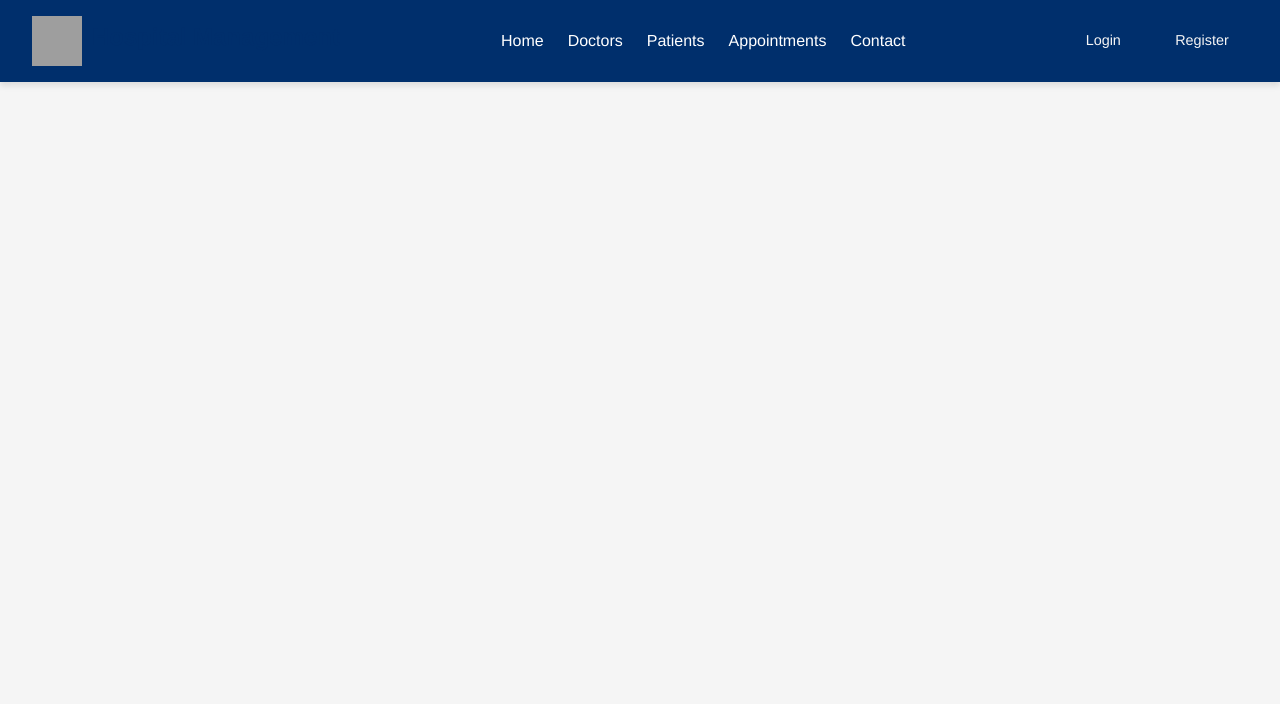
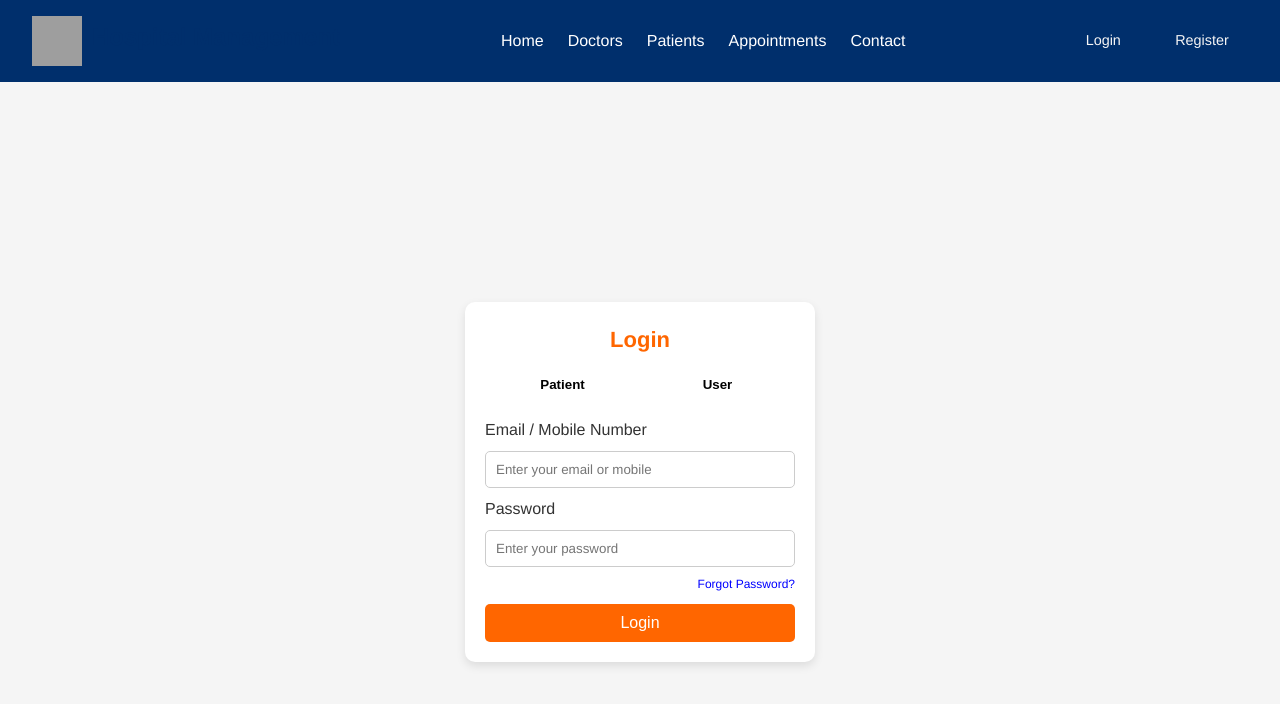
Before and after one commit to MdMohsinHaider/Hospital-Managemnet-System, a React (Vite) app: page /Login in a window 1280 px wide. Shown: the top 704 px of the page. Built offline with nearby package versions, Linux system fonts and the light colour scheme; grey boxes are pictures that could not be loaded.

Commit message:
login and css

```diff
--- a/src/ElRouter/Router.jsx
+++ b/src/ElRouter/Router.jsx
@@ -2,6 +2,7 @@
 import React from "react";
 import { Routes, Route } from "react-router-dom";
 import Home from "../pages/Home";
+import Login from "../pages/Login";
 
 
 const Router = () => {
@@ -12,6 +13,7 @@ const Router = () => {
       <Route path="/patients" element={<Patients />} />
       <Route path="/appointments" element={<Appointments />} />
       <Route path="/contact" element={<Contact />} /> */}
+      <Route path="/Login" element={<Login/>}/>
     </Routes>
   );
 };
--- /dev/null
+++ b/src/pages/Login.jsx
@@ -0,0 +1,46 @@
+import React, { useState } from "react";
+import styles from "./Login.module.css";
+
+const Login = () => {
+  const [activeUser, setActiveUser] = useState("pateint");
+
+
+  const data =[
+    {
+        name:"Devil",
+        phone:"1234567"
+    }
+  ]
+
+  return (
+    <div className={styles.outerContainer}>
+      <div className={styles.container}>
+        <h2 className={styles.title}>Login</h2>
+        <div className={styles.toggleContainer}>
+          <button
+            className={`${styles.toggleButton} ${activeUser === "patient" ? styles.active : ""}`}
+            onClick={() => setActiveUser("pateint")}
+          >
+            Patient
+          </button>
+          <button
+            className={`${styles.toggleButton} ${activeUser === "user" ? styles.active : ""}`}
+            onClick={() => setActiveUser("user")}
+          >
+            User
+          </button>
+        </div>
+        <div className={styles.formContainer}>
+          <label>Email / Mobile Number</label>
+          <input type="text" placeholder="Enter your email or mobile" className={styles.input} />
+          <label>Password</label>
+          <input type="password" placeholder="Enter your password" className={styles.input} />
+          <a href="#" className={styles.forgotPassword}>Forgot Password?</a>
+          <button className={styles.loginButton}>Login</button>
+        </div>
+      </div>
+    </div>
+  );
+};
+
+export default Login;
--- /dev/null
+++ b/src/pages/login.module.css
@@ -0,0 +1,80 @@
+.container {
+    width: 350px;
+    margin: auto;
+    padding: 20px;
+    text-align: center;
+    background: #fff;
+    border-radius: 10px;
+    box-shadow: 0px 4px 10px rgba(0, 0, 0, 0.1);
+  }
+
+  .outerContainer {
+    display: flex;
+    justify-content: center;
+    align-items: center;
+    height: 100vh;
+    background: #f5f5f5;
+  }
+
+
+  .title {
+    color: #ff6600;
+    font-size: 22px;
+    margin-bottom: 10px;
+  }
+
+  .toggleContainer {
+    display: flex;
+    justify-content: center;
+    margin-bottom: 15px;
+  }
+
+  .toggleButton {
+    flex: 1;
+    padding: 10px;
+    border: none;
+    cursor: pointer;
+    font-weight: bold;
+    background: #fff;
+    color: black;
+  }
+  .toggleButton:hover {
+    color: white;
+  }
+
+  .active {
+    background: linear-gradient(90deg, #ff4d00, #ff9900);
+    color: white;
+    border-radius: 20px;
+  }
+
+  .formContainer {
+    text-align: left;
+  }
+
+  .input {
+    width: 100%;
+    padding: 10px;
+    margin: 8px 0;
+    border: 1px solid #ccc;
+    border-radius: 5px;
+  }
+
+  .forgotPassword {
+    color: blue;
+    font-size: 12px;
+    display: block;
+    text-align: right;
+    margin-bottom: 10px;
+  }
+
+  .loginButton {
+    width: 100%;
+    padding: 10px;
+    background: #ff6600;
+    color: white;
+    border: none;
+    border-radius: 5px;
+    cursor: pointer;
+    font-size: 16px;
+  }
```
